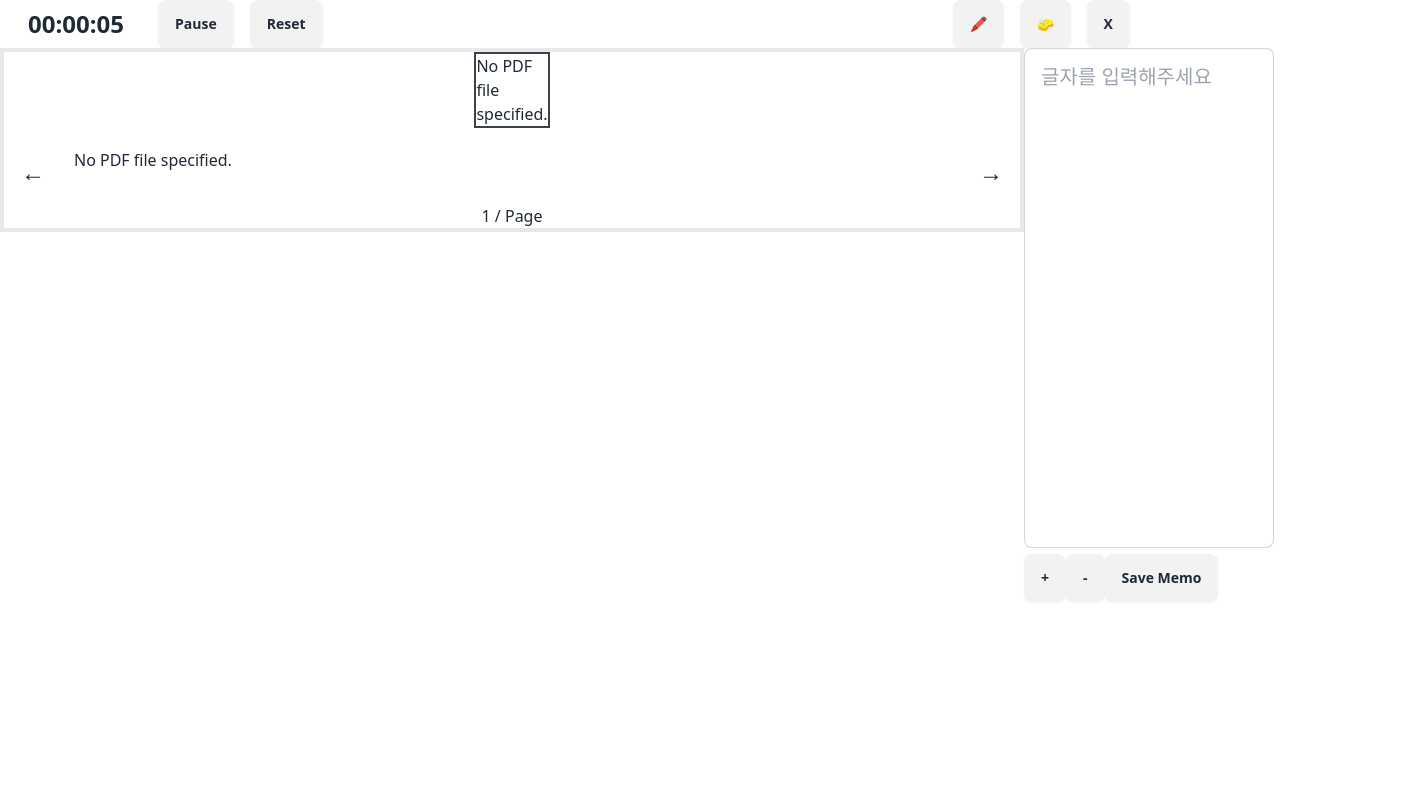
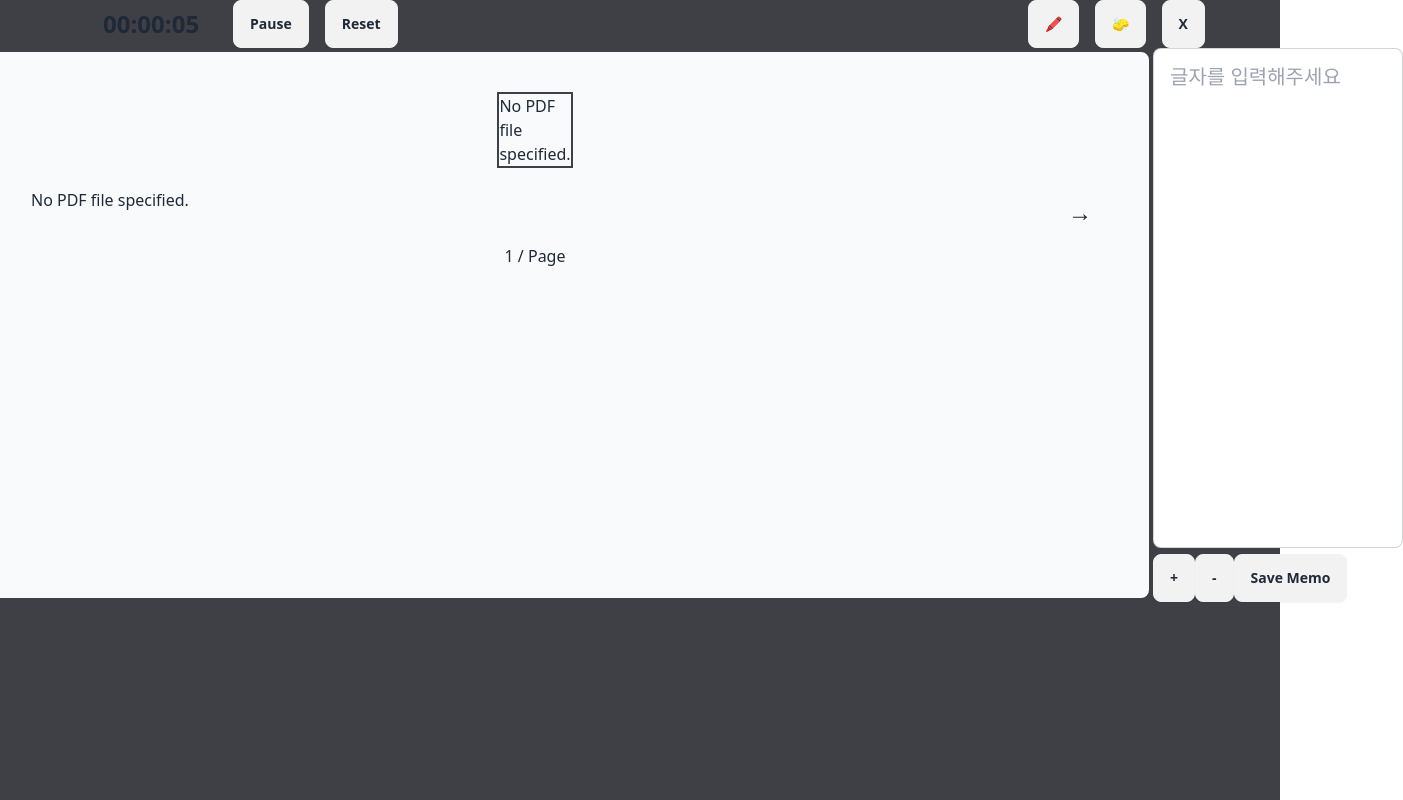
Before and after one commit to josuk0212/Help-Presentation, a React (Vite) app: page /Speaker in a window 1280 px wide. Shown: the whole page, 1403 px wide, since content can reach past the window. Built offline with nearby package versions, Linux system fonts and the light colour scheme.

Commit message:
style: 발표자 페이지 배경색 추가

```diff
--- a/src/components/PresentationPage/SpeakerPage.jsx
+++ b/src/components/PresentationPage/SpeakerPage.jsx
@@ -36,8 +36,8 @@ function SpeakerPage() {
   }
 
   return (
-    <>
-      <div className="flex">
+    <div className="w-screen h-screen bg-primary">
+      <div className="flex justify-center">
         <div>
           <Timer />
         </div>
@@ -56,16 +56,18 @@ function SpeakerPage() {
           />
         </div>
       </div>
-      <div className="flex">
-        <div className="w-[80%] ml h-min border-4">
-          <DocumentViewer
-            pdfUrl={pdfUrl}
-            getCursorCoordinate={getCursorCoordinate}
-          />
+      <div className="flex justify-center">
+        <div className="border-4 rounded-xl bg-second border-primary">
+          <div className="mt-10 mr-10 ml-20 mb-10">
+            <DocumentViewer
+              pdfUrl={pdfUrl}
+              getCursorCoordinate={getCursorCoordinate}
+            />
+          </div>
         </div>
         <Memo />
       </div>
-    </>
+    </div>
   );
 }
 
```
